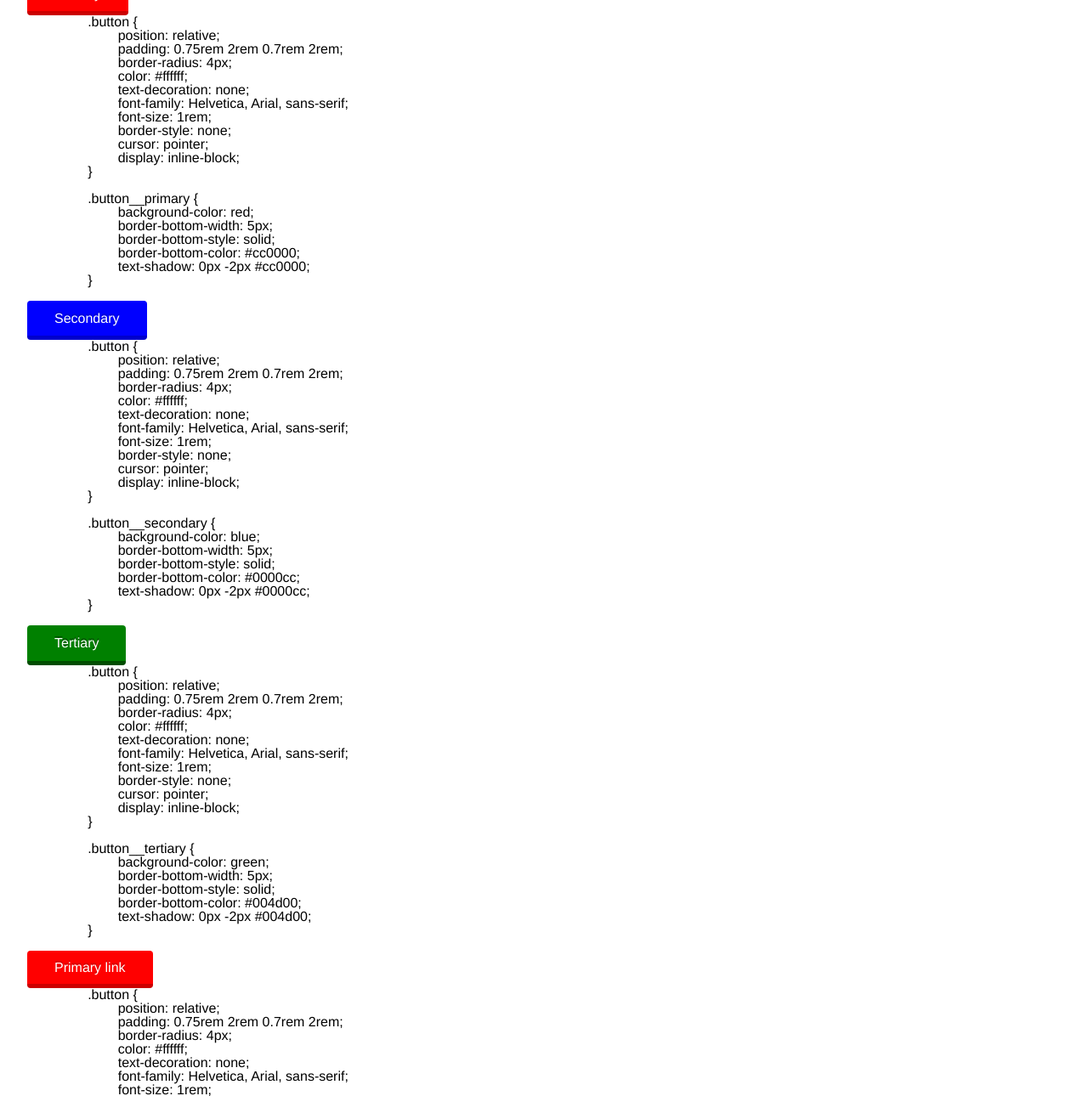
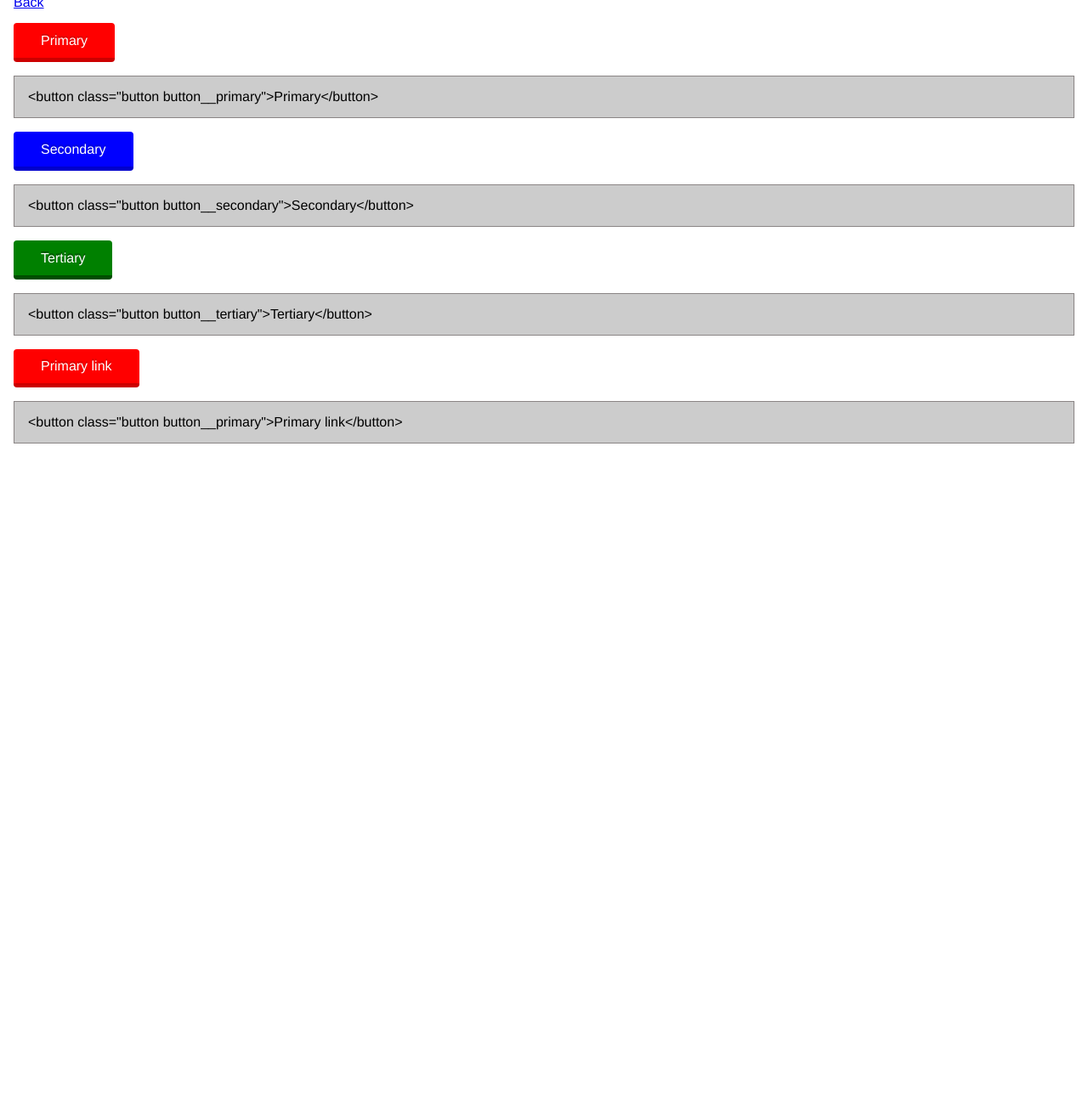
Before and after one commit to webdigga/components, a plain HTML site: page library/buttons/index.html in a window 1280 px wide. Shown: the part 60-1350 px from the top of the page at 85% size. After the commit the page ends 800 px from the top, so only its background shows below. Drawn offline with Linux system fonts and the light colour scheme.

Commit message:
Tweaks for component meta

```diff
--- a/library/buttons/index.html
+++ b/library/buttons/index.html
@@ -3,112 +3,31 @@
 <head>
 	<title>Buttons</title>
 	<link rel="stylesheet" type="text/css" href="../styles.css">
-	<script src="https://cdn.rawgit.com/google/code-prettify/master/loader/run_prettify.js?autoload=true&amp;skin=sunburst&amp;lang=css"></script>
 </head>
 <body>
 
+	<h1>Buttons</h1>
+
+	<a href="/">Back</a>
+
 	<div class="component">
 		<button class="button button__primary">Primary</button>
-
-		<pre class="prettyprint">
-		.button {
-			position: relative;
-			padding: 0.75rem 2rem 0.7rem 2rem;
-			border-radius: 4px;
-			color: #ffffff;
-			text-decoration: none;
-			font-family: Helvetica, Arial, sans-serif;
-			font-size: 1rem;
-			border-style: none;
-			cursor: pointer;
-			display: inline-block;
-		}
-
-		.button__primary {
-			background-color: red;
-			border-bottom-width: 5px;
-			border-bottom-style: solid;
-			border-bottom-color: #cc0000;
-			text-shadow: 0px -2px #cc0000;
-		}</pre>
+		<pre class="component__meta">&lt;button class="button button__primary"&gt;Primary&lt;/button&gt;</pre>
 	</div>
 
 	<div class="component">
 		<button class="button button__secondary">Secondary</button>
-
-		<pre class="prettyprint">
-		.button {
-			position: relative;
-			padding: 0.75rem 2rem 0.7rem 2rem;
-			border-radius: 4px;
-			color: #ffffff;
-			text-decoration: none;
-			font-family: Helvetica, Arial, sans-serif;
-			font-size: 1rem;
-			border-style: none;
-			cursor: pointer;
-			display: inline-block;
-		}
-
-		.button__secondary {
-			background-color: blue;
-			border-bottom-width: 5px;
-			border-bottom-style: solid;
-			border-bottom-color: #0000cc;
-			text-shadow: 0px -2px #0000cc;
-		}</pre>
+		<pre class="component__meta">&lt;button class="button button__secondary"&gt;Secondary&lt;/button&gt;</pre>
 	</div>
 
 	<div class="component">
 		<button class="button button__tertiary">Tertiary</button>
-
-		<pre class="prettyprint">
-		.button {
-			position: relative;
-			padding: 0.75rem 2rem 0.7rem 2rem;
-			border-radius: 4px;
-			color: #ffffff;
-			text-decoration: none;
-			font-family: Helvetica, Arial, sans-serif;
-			font-size: 1rem;
-			border-style: none;
-			cursor: pointer;
-			display: inline-block;
-		}
-
-		.button__tertiary {
-			background-color: green;
-			border-bottom-width: 5px;
-			border-bottom-style: solid;
-			border-bottom-color: #004d00;
-			text-shadow: 0px -2px #004d00;
-		}</pre>
+		<pre class="component__meta">&lt;button class="button button__tertiary"&gt;Tertiary&lt;/button&gt;</pre>
 	</div>
 
 	<div class="component">
 		<a href="#" class="button button__primary">Primary link</a>
-
-		<pre class="prettyprint">
-		.button {
-			position: relative;
-			padding: 0.75rem 2rem 0.7rem 2rem;
-			border-radius: 4px;
-			color: #ffffff;
-			text-decoration: none;
-			font-family: Helvetica, Arial, sans-serif;
-			font-size: 1rem;
-			border-style: none;
-			cursor: pointer;
-			display: inline-block;
-		}
-
-		.button__primary {
-			background-color: red;
-			border-bottom-width: 5px;
-			border-bottom-style: solid;
-			border-bottom-color: #cc0000;
-			text-shadow: 0px -2px #cc0000;
-		}</pre>
+		<pre class="component__meta">&lt;button class="button button__primary"&gt;Primary link&lt;/button&gt;</pre>
 	</div>
 </body>
 </html>
--- /dev/null
+++ b/library/component/styles.scss
@@ -0,0 +1,16 @@
+body {
+	padding: 1rem;
+	font-family: $font-family-secondary;
+}
+.component {
+	margin: 1rem 0;
+}
+.component__meta {
+	padding: 1rem;
+    background: #cccccc;
+    border-width: 1px;
+    border-style: solid;
+    border-color: #8a8585;
+    margin-top: 1rem;
+    white-space: pre-wrap;
+}
--- a/library/layout/styles.scss
+++ /dev/null
@@ -1,7 +0,0 @@
-body {
-	padding: 1rem;
-	font-family: $font-family-secondary;
-}
-.component {
-	margin: 1rem;
-}
--- a/library/styles.scss
+++ b/library/styles.scss
@@ -1,6 +1,6 @@
 @import 'reset/styles.scss';
 @import 'fonts/styles.scss';
-@import 'layout/styles.scss';
+@import 'component/styles.scss';
 @import 'colours/styles.scss';
 @import 'buttons/styles.scss';
 @import 'typography/styles.scss';
```
Also changed, not shown: library/typography/index.html (+19 -31 lines), library/styles.css.
